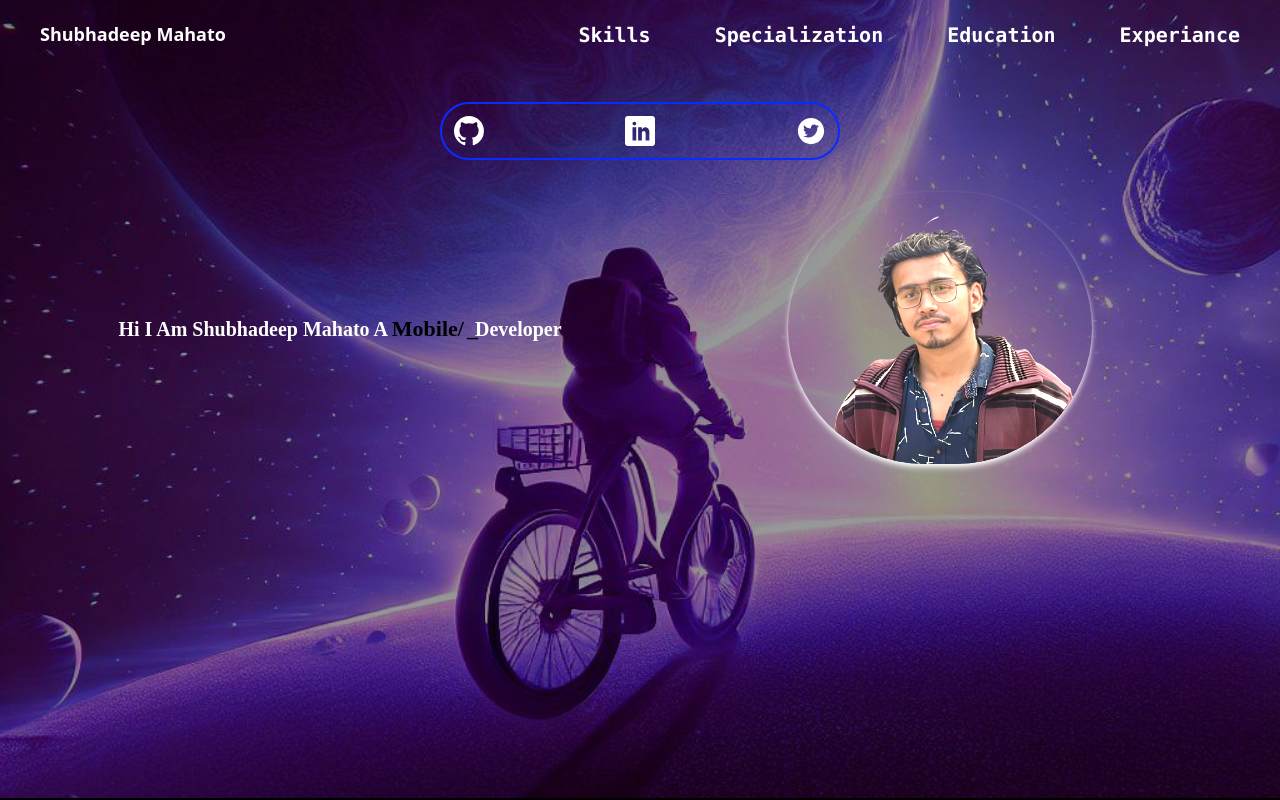
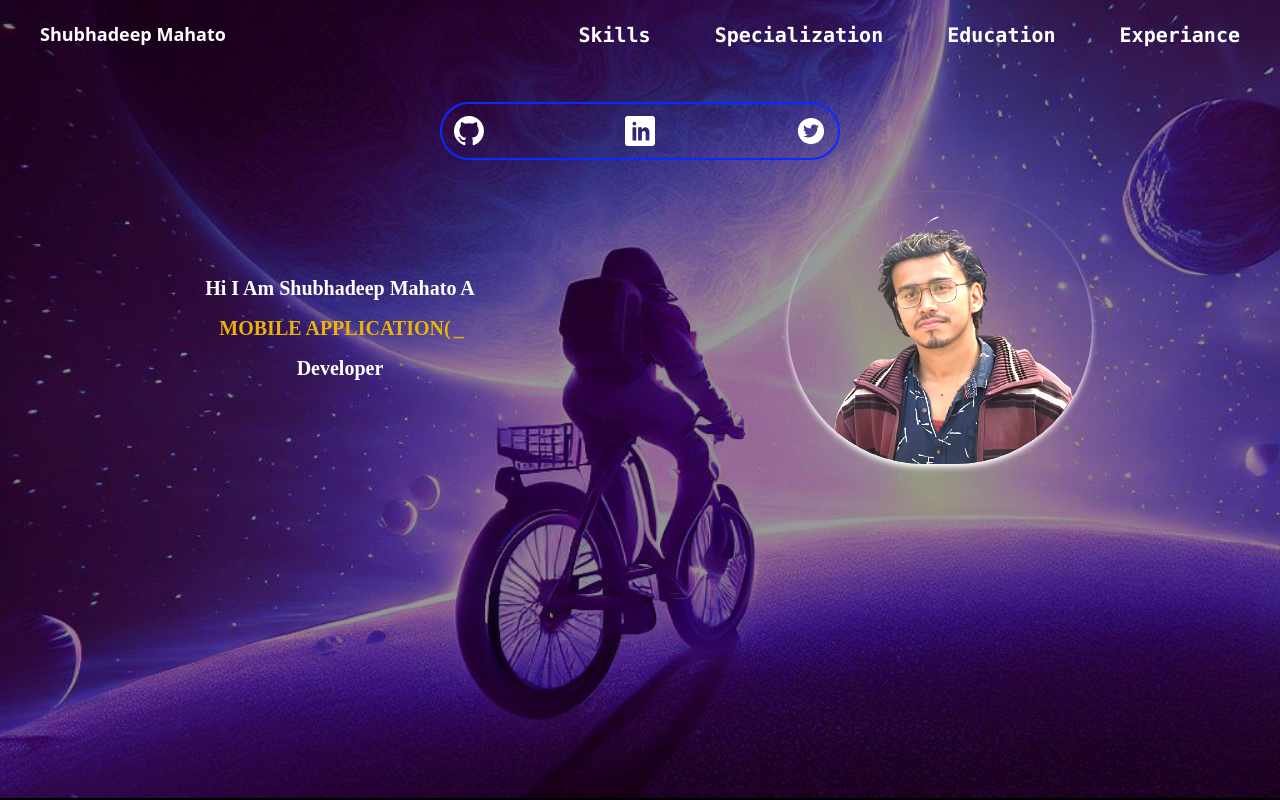
Before and after one commit to shubhadeepMH/PORTFOLIO, a React (Vite) app: page / in a window 1280 px wide. Shown: the top 800 px of the page. Built offline with nearby package versions, Linux system fonts and the light colour scheme.

Commit message:
style changes

```diff
--- a/src/App.jsx
+++ b/src/App.jsx
@@ -134,12 +134,12 @@ function App() {
           <div className='w-[100vw] mt-8   '>
             <div className='md:flex md:justify-center w-full md:-space-x-10 items-center'>
               <div className='App  md:w-[50%] text-right'>
-                <h1 className='text-center text-md ' style={{ fontFamily: 'cursive', color: 'white', margin: 'auto 0', fontWeight: 'bold' }}>
+                <h1 className='text-center text-sm md:text-[20px]' style={{ fontFamily: 'cursive', color: 'white', margin: 'auto 0', fontWeight: 'bold' }}>
                   Hi I Am Shubhadeep Mahato A{' '}
-                  <span className='md:text-black text-[22px] text-yellow-500 ' style={{ fontWeight: 'bolder' }}>
+                  <div className='md:p-5 text-[13px] md:text-[20px] text-yellow-500 ' style={{ fontWeight: '' }}>
                     {/* Style will be inherited from the parent element */}
                     <Typewriter
-                      words={['WEB', 'Full Stack/MERN', 'Mobile/React Native',]}
+                      words={['FULL STACK(MERN)', 'MOBILE APPLICATION(React Native)',]}
                       loop={true}
                       cursor
                       cursorStyle='_'
@@ -149,7 +149,7 @@ function App() {
 
                     />
 
-                  </span>
+                  </div>
                   <span>Developer</span>
                 </h1>
               </div>
@@ -171,12 +171,12 @@ function App() {
           <h2 style={{ fontFamily: 'monospace', fontWeight: 'bolder', fontSize: 30, color: 'white', letterSpacing: 2 }} className=' text-center  text-xl  md:relative top-2'>Technical Skills</h2>
         </div>
 
-        <div className=' mt-4 md:h-[35rem] bg-opacity-50 h-[35rem] md:flex justify-center items-center'>
+        <div className=' mt-4 md:h-[35rem] bg-opacity-50 h-[40rem] md:flex justify-center items-center'>
 
           {/* Left Side */}
-          <div className='md:w-[60%] h-[20rem] md:h-full ' >
+          <div className='md:w-[60%] h-[25rem] md:h-full ' >
 
-            <div className='w-[100%] h-[90%]  overflow-y-auto scrollbar-hide   '>
+            <div className='w-[100%] h-[95%]  overflow-y-auto scrollbar-hide   '>
               <div >
                 <h3 style={{ fontFamily: 'sans-serif' }} className='text-center font-extrabold text-black text-lg'>Programming Languages</h3>
                 <div className='flex space-x-10 items-center mt-2 font-serif justify-center'>
```
